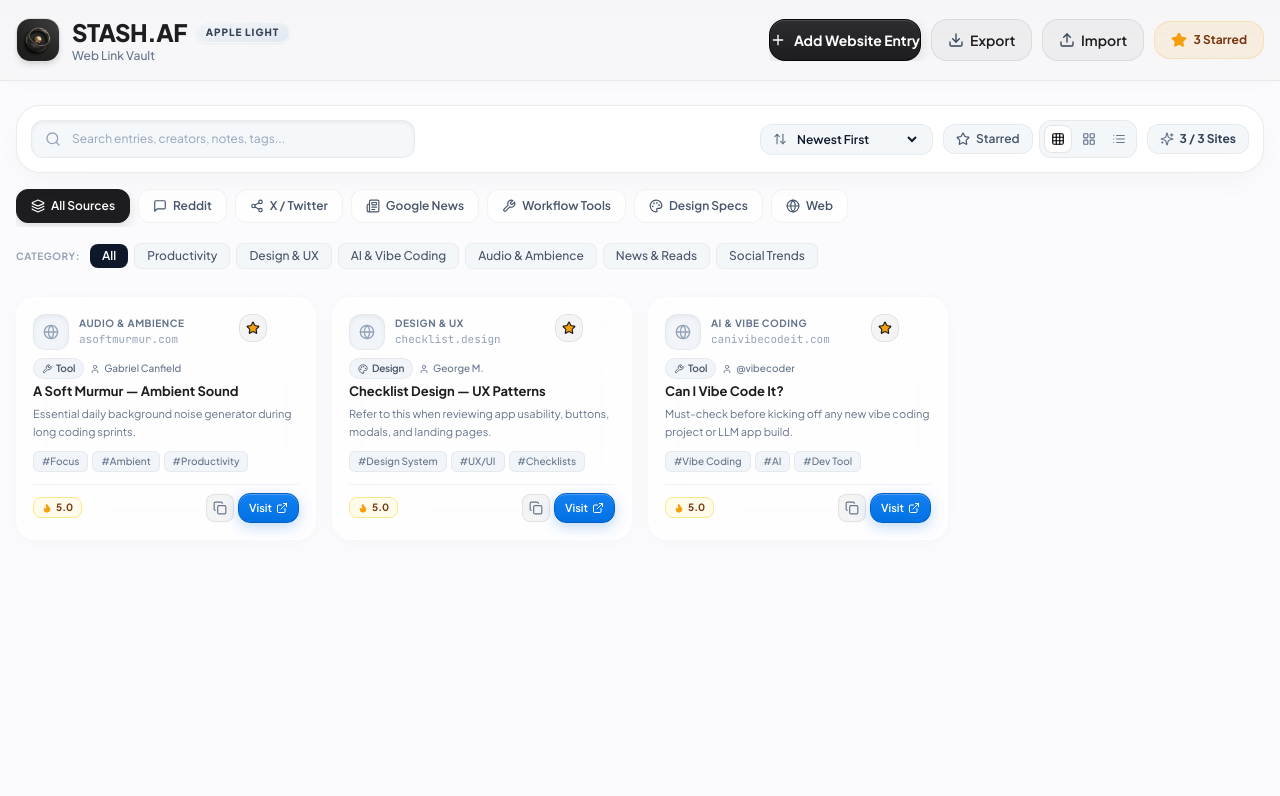
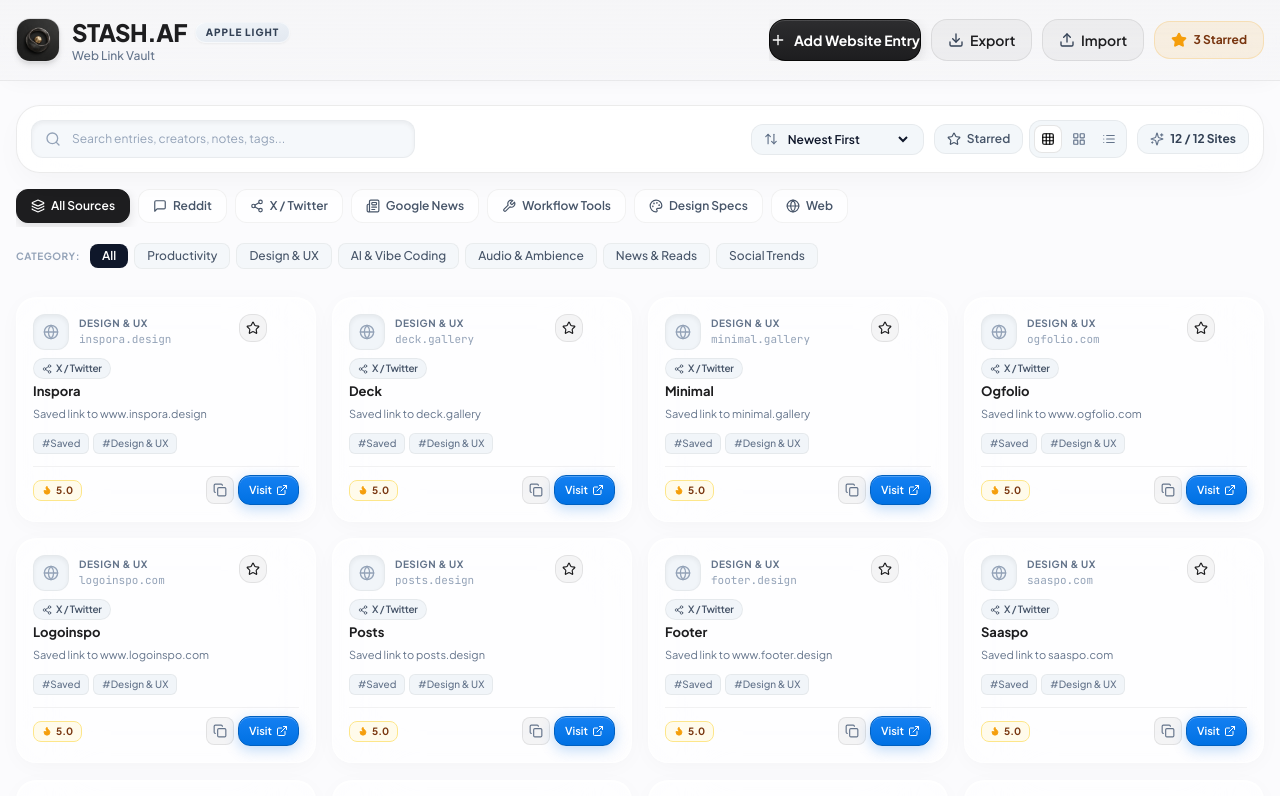
Before and after one commit to Doipayan1369/stash-web-link-vault, a React (Vite) app: page / in a window 1280 px wide. Shown: the top 796 px of the page. Built offline with nearby package versions, Linux system fonts and the light colour scheme.

Commit message:
Add 9 new website entries to initial bookmarks data

```diff
--- a/src/data/initialBookmarks.ts
+++ b/src/data/initialBookmarks.ts
@@ -2,51 +2,218 @@
 
 export const INITIAL_BOOKMARKS: Bookmark[] = [
   {
-    id: 'seed-1',
-    url: 'https://canivibecodeit.com/',
-    title: 'Can I Vibe Code It?',
-    description: 'The ultimate reality-check platform for AI prompt engineers & vibe coders. Inspect tech stacks for AI compatibility.',
-    category: 'AI & Vibe Coding',
-    sourceType: 'workflow_tool',
-    tags: ['Vibe Coding', 'AI', 'Dev Tool'],
-    rating: 5,
-    notes: 'Must-check before kicking off any new vibe coding project or LLM app build.',
-    creatorName: '@vibecoder',
-    creatorLink: 'https://x.com/search?q=canivibecodeit',
-    faviconUrl: 'https://www.google.com/s2/favicons?domain=canivibecodeit.com&sz=128',
-    isFavorite: true,
-    createdAt: Date.now() - 86400000 * 3,
+    "url": "https://www.inspora.design/",
+    "title": "Inspora",
+    "description": "Saved link to www.inspora.design",
+    "category": "Design & UX",
+    "sourceType": "twitter",
+    "tags": [
+      "Saved",
+      "Design & UX"
+    ],
+    "rating": 5,
+    "notes": "",
+    "faviconUrl": "https://www.google.com/s2/favicons?domain=www.inspora.design&sz=128",
+    "isFavorite": false,
+    "id": "stash-1786757244268-mcd8",
+    "createdAt": 1786757244268
   },
   {
-    id: 'seed-2',
-    url: 'https://www.checklist.design/',
-    title: 'Checklist Design — UX Patterns',
-    description: 'Curated collection of visual design checklists, UX component specs, and interaction patterns for digital products.',
-    category: 'Design & UX',
-    sourceType: 'design',
-    tags: ['Design System', 'UX/UI', 'Checklists'],
-    rating: 5,
-    notes: 'Refer to this when reviewing app usability, buttons, modals, and landing pages.',
-    creatorName: 'George M.',
-    creatorLink: 'https://x.com/georgem',
-    faviconUrl: 'https://www.google.com/s2/favicons?domain=checklist.design&sz=128',
-    isFavorite: true,
-    createdAt: Date.now() - 86400000 * 2,
+    "url": "https://deck.gallery/",
+    "title": "Deck",
+    "description": "Saved link to deck.gallery",
+    "category": "Design & UX",
+    "sourceType": "twitter",
+    "tags": [
+      "Saved",
+      "Design & UX"
+    ],
+    "rating": 5,
+    "notes": "",
+    "faviconUrl": "https://www.google.com/s2/favicons?domain=deck.gallery&sz=128",
+    "isFavorite": false,
+    "id": "stash-1786757230081-fg53",
+    "createdAt": 1786757230081
   },
   {
-    id: 'seed-3',
-    url: 'https://asoftmurmur.com/',
-    title: 'A Soft Murmur — Ambient Sound',
-    description: 'Customizable ambient noise generator featuring rain, thunder, waves, wind, and fire for deep focus flow state.',
-    category: 'Audio & Ambience',
-    sourceType: 'workflow_tool',
-    tags: ['Focus', 'Ambient', 'Productivity'],
-    rating: 5,
-    notes: 'Essential daily background noise generator during long coding sprints.',
-    creatorName: 'Gabriel Canfield',
-    creatorLink: 'https://asoftmurmur.com/about/',
-    faviconUrl: 'https://www.google.com/s2/favicons?domain=asoftmurmur.com&sz=128',
-    isFavorite: true,
-    createdAt: Date.now() - 86400000 * 1,
+    "url": "https://minimal.gallery/",
+    "title": "Minimal",
+    "description": "Saved link to minimal.gallery",
+    "category": "Design & UX",
+    "sourceType": "twitter",
+    "tags": [
+      "Saved",
+      "Design & UX"
+    ],
+    "rating": 5,
+    "notes": "",
+    "faviconUrl": "https://www.google.com/s2/favicons?domain=minimal.gallery&sz=128",
+    "isFavorite": false,
+    "id": "stash-1786757207640-xeei",
+    "createdAt": 1786757207640
+  },
+  {
+    "url": "https://www.ogfolio.com/",
+    "title": "Ogfolio",
+    "description": "Saved link to www.ogfolio.com",
+    "category": "Design & UX",
+    "sourceType": "twitter",
+    "tags": [
+      "Saved",
+      "Design & UX"
+    ],
+    "rating": 5,
+    "notes": "",
+    "faviconUrl": "https://www.google.com/s2/favicons?domain=www.ogfolio.com&sz=128",
+    "isFavorite": false,
+    "id": "stash-1786757196946-jjki",
+    "createdAt": 1786757196946
+  },
+  {
+    "url": "https://www.logoinspo.com/",
+    "title": "Logoinspo",
+    "description": "Saved link to www.logoinspo.com",
+    "category": "Design & UX",
+    "sourceType": "twitter",
+    "tags": [
+      "Saved",
+      "Design & UX"
+    ],
+    "rating": 5,
+    "notes": "",
+    "faviconUrl": "https://www.google.com/s2/favicons?domain=www.logoinspo.com&sz=128",
+    "isFavorite": false,
+    "id": "stash-1786757178789-hyaf",
+    "createdAt": 1786757178789
+  },
+  {
+    "url": "https://posts.design/",
+    "title": "Posts",
+    "description": "Saved link to posts.design",
+    "category": "Design & UX",
+    "sourceType": "twitter",
+    "tags": [
+      "Saved",
+      "Design & UX"
+    ],
+    "rating": 5,
+    "notes": "",
+    "faviconUrl": "https://www.google.com/s2/favicons?domain=posts.design&sz=128",
+    "isFavorite": false,
+    "id": "stash-1786757155932-v8oj",
+    "createdAt": 1786757155932
+  },
+  {
+    "url": "https://www.footer.design/",
+    "title": "Footer",
+    "description": "Saved link to www.footer.design",
+    "category": "Design & UX",
+    "sourceType": "twitter",
+    "tags": [
+      "Saved",
+      "Design & UX"
+    ],
+    "rating": 5,
+    "notes": "",
+    "faviconUrl": "https://www.google.com/s2/favicons?domain=www.footer.design&sz=128",
+    "isFavorite": false,
+    "id": "stash-1786757141160-tp6e",
+    "createdAt": 1786757141161
+  },
+  {
+    "url": "https://saaspo.com/",
+    "title": "Saaspo",
+    "description": "Saved link to saaspo.com",
+    "category": "Design & UX",
+    "sourceType": "twitter",
+    "tags": [
+      "Saved",
+      "Design & UX"
+    ],
+    "rating": 5,
+    "notes": "",
+    "faviconUrl": "https://www.google.com/s2/favicons?domain=saaspo.com&sz=128",
+    "isFavorite": false,
+    "id": "stash-1786757118109-iorb",
+    "createdAt": 1786757118109
+  },
+  {
+    "url": "https://trustmrr.com/",
+    "title": "Trustmrr",
+    "description": "Indie Startups Acquisition",
+    "category": "AI & Vibe Coding",
+    "sourceType": "twitter",
+    "creatorName": "https://x.com/marclou",
+    "creatorLink": "https://x.com/marclou",
+    "tags": [
+      "Saved",
+      "AI & Vibe Coding"
+    ],
+    "rating": 5,
+    "notes": "",
+    "faviconUrl": "https://www.google.com/s2/favicons?domain=trustmrr.com&sz=128",
+    "isFavorite": false,
+    "id": "stash-1786756822863-q7z5",
+    "createdAt": 1786756822863
+  },
+  {
+    "id": "seed-1",
+    "url": "https://canivibecodeit.com/",
+    "title": "Can I Vibe Code It?",
+    "description": "The ultimate reality-check platform for AI prompt engineers & vibe coders. Inspect tech stacks for AI compatibility.",
+    "category": "AI & Vibe Coding",
+    "sourceType": "workflow_tool",
+    "tags": [
+      "Vibe Coding",
+      "AI",
+      "Dev Tool"
+    ],
+    "rating": 5,
+    "notes": "Must-check before kicking off any new vibe coding project or LLM app build.",
+    "creatorName": "@vibecoder",
+    "creatorLink": "https://x.com/search?q=canivibecodeit",
+    "faviconUrl": "https://www.google.com/s2/favicons?domain=canivibecodeit.com&sz=128",
+    "isFavorite": true,
+    "createdAt": 1785914730856
+  },
+  {
+    "id": "seed-2",
+    "url": "https://www.checklist.design/",
+    "title": "Checklist Design — UX Patterns",
+    "description": "Curated collection of visual design checklists, UX component specs, and interaction patterns for digital products.",
+    "category": "Design & UX",
+    "sourceType": "design",
+    "tags": [
+      "Design System",
+      "UX/UI",
+      "Checklists"
+    ],
+    "rating": 5,
+    "notes": "Refer to this when reviewing app usability, buttons, modals, and landing pages.",
+    "creatorName": "George M.",
+    "creatorLink": "https://x.com/georgem",
+    "faviconUrl": "https://www.google.com/s2/favicons?domain=checklist.design&sz=128",
+    "isFavorite": true,
+    "createdAt": 1786001130856
+  },
+  {
+    "id": "seed-3",
+    "url": "https://asoftmurmur.com/",
+    "title": "A Soft Murmur — Ambient Sound",
+    "description": "Customizable ambient noise generator featuring rain, thunder, waves, wind, and fire for deep focus flow state.",
+    "category": "Audio & Ambience",
+    "sourceType": "workflow_tool",
+    "tags": [
+      "Focus",
+      "Ambient",
+      "Productivity"
+    ],
+    "rating": 5,
+    "notes": "Essential daily background noise generator during long coding sprints.",
+    "creatorName": "Gabriel Canfield",
+    "creatorLink": "https://asoftmurmur.com/about/",
+    "faviconUrl": "https://www.google.com/s2/favicons?domain=asoftmurmur.com&sz=128",
+    "isFavorite": true,
+    "createdAt": 1786087530856
   }
 ];
```
